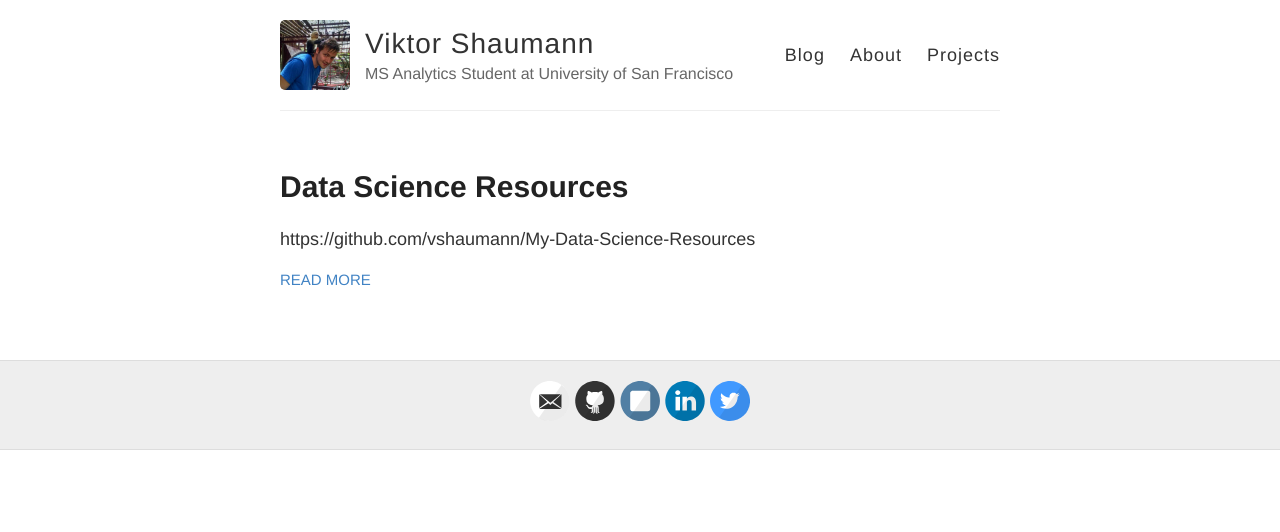
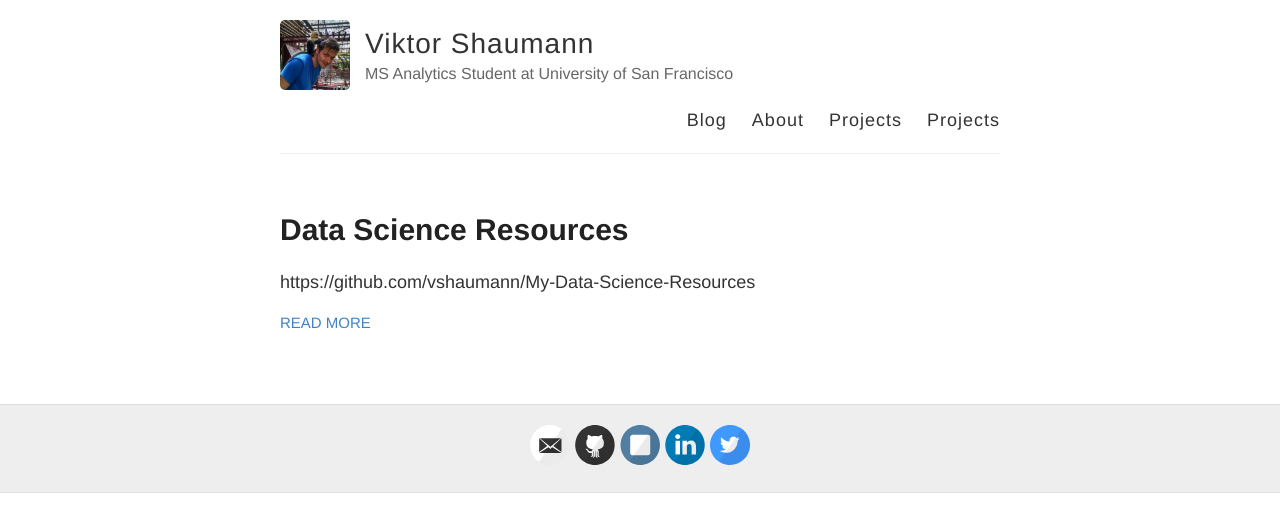
Before and after one commit to vshaumann/vshaumann.github.io, a Jekyll site: the page built from index.html, in a window 1280 px wide. Shown: the top 532 px of the page. Built offline with Jekyll 4.4.1, drawn with Linux system fonts in a browser that asks for light colours; Markdown is read by kramdown in place of the engine named in the settings.

Commit message:
Update default.html

```diff
--- a/_layouts/default.html
+++ b/_layouts/default.html
@@ -30,6 +30,7 @@
             <a href="{{ site.baseurl }}/">Blog</a>
             <a href="{{ site.baseurl }}/about">About</a>
             <a href="{{ site.baseurl }}/projects">Projects</a>
+            <a href="{{ site.baseurl }}/resume">Projects</a>
           </nav>
         </header>
       </div>
```
